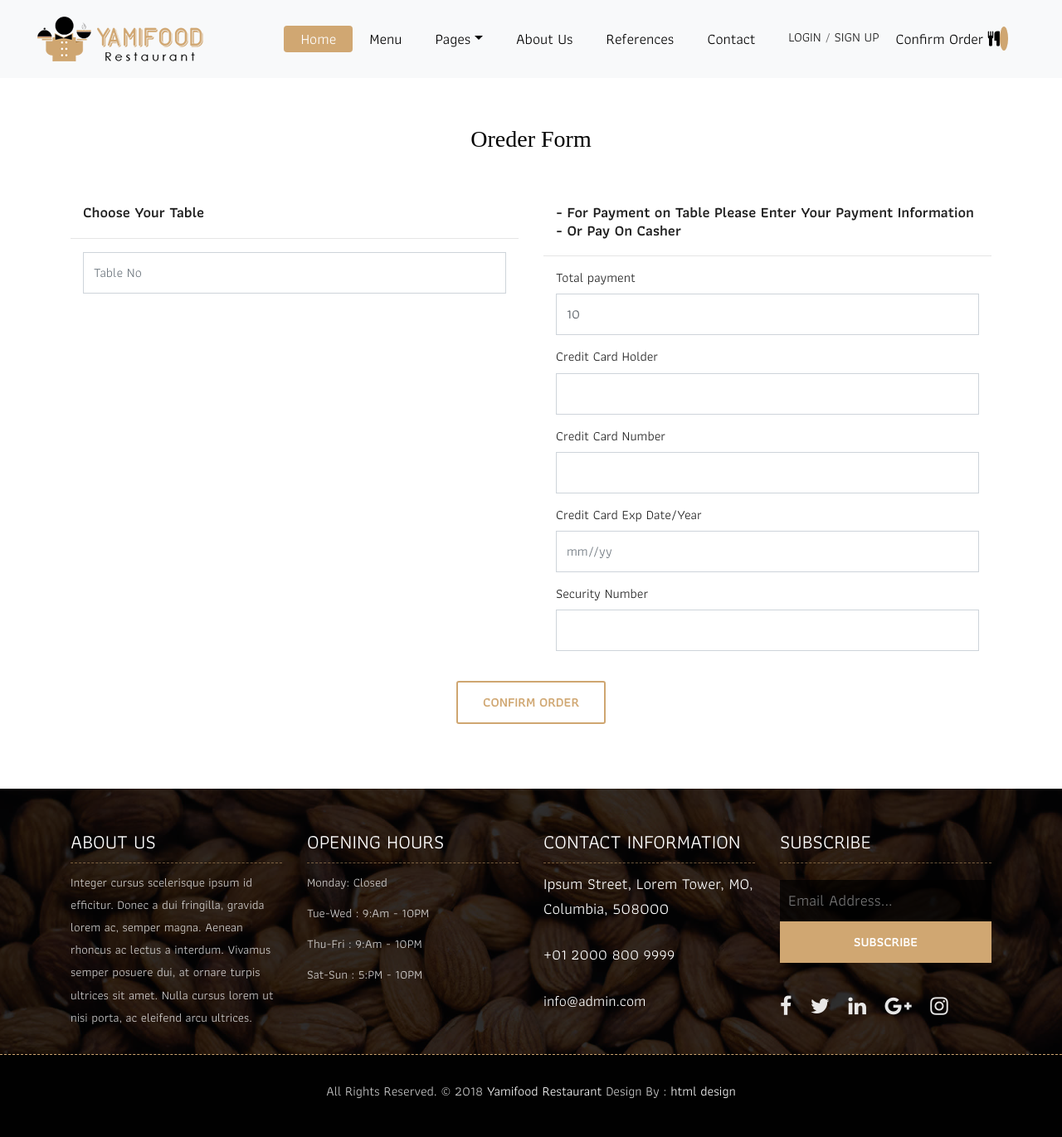
After one commit to MohamadAlkhoja/Python-Django-RestaurantFoodOrder, a Django app: template order/templates/order_form.html in a window 1280 px wide. The commit adds this page. Shown: the whole page at 83% size. Run offline with Django 3.2, Linux system fonts and the light colour scheme; data comes from the database, SQL or seed files in the repository; both versions use the stored data as it was after the commit; tables that the repository leaves empty hold one stand-in row (values such as "Sample post"); the template is opened without the code that fills it: values that come from a table or form of the project are taken from there, most other values are stand-ins (such as "Sample title", 1, 10 or a date in 2020); some libraries are stand-ins or nearby versions; some web fonts are replaced.

Commit message:
Make Order

```diff
--- a/order/templates/checkout_products.html
+++ b/order/templates/checkout_products.html
@@ -54,7 +54,10 @@
                                     </tfoot>
 
                                 </table>
-
+                            <br>
+                                <div class="text-center">
+                                    <a href="/order/orderproduct" class="btn btn-submit">Place Order</a>
+                                </div>
 							</div>
 						</div>
 
--- /dev/null
+++ b/order/templates/order_form.html
@@ -0,0 +1,96 @@
+{% extends "homebase.html" %}
+{% load static %}
+{% block title %} basket {% endblock %}
+{% block keywords %} {{ setting.keywords }} {% endblock %}
+{% block description %} {{ setting.description }} {% endblock %}
+
+{% block head %}
+<link rel='shortcut icon' type='image/x-icon' href='{{ setting.icon.url }}' />
+{% endblock %}
+
+
+{% block content %}
+
+    <br><br><br>
+	<!-- Start Reservation -->
+	<div class="reservation-box">
+		<div class="container">
+			<div class="row">
+				<div class="col-lg-12">
+					<div class="heading-title text-center">
+						<h2>Oreder Form</h2>
+					</div>
+				</div>
+			</div>
+			<div class="row">
+				<div class="col-lg-12 col-sm-12 col-xs-12">
+					<div class="contact-block">
+						<form action="" method="post">
+                            {% csrf_token %}
+							<div class="row">
+								<div class="col-md-6">
+									<h3>Choose Your Table</h3>
+                                    <hr>
+									<div class="col-md-12">
+										<div class="form-group">
+											<input class="datepicker picker__input form-control" name="tableno" type="text" placeholder="Table No" >
+
+										</div>
+									</div>
+								</div>
+								<div class="col-md-6">
+									<h3>- For Payment on Table Please Enter Your Payment Information
+                                    - Or Pay On Casher</h3>
+                                    <hr>
+									<div class="col-md-12">
+                                        <h4>Total payment</h4>
+										<div class="form-group">
+											<input type="text" class="form-control" name="total" value="{{ total }}" >
+										</div>
+									</div>
+									<div class="col-md-12">
+                                        <h4>Credit Card Holder</h4>
+										<div class="form-group">
+											<input type="text" class="form-control" name="holder" >
+
+										</div>
+									</div>
+									<div class="col-md-12">
+                                        <h4>Credit Card Number</h4>
+										<div class="form-group">
+											<input type="text" class="form-control" name="number" >
+
+										</div>
+									</div>
+                                    <div class="col-md-12">
+                                        <h4>Credit Card Exp Date/Year</h4>
+										<div class="form-group">
+											<input type="text" placeholder="mm//yy" class="form-control" name="ecpdate" >
+
+										</div>
+									</div>
+                                    <div class="col-md-12">
+                                        <h4>Security Number</h4>
+										<div class="form-group">
+											<input type="text" class="form-control" name="secnumber" >
+
+										</div>
+									</div>
+								</div>
+								<div class="col-md-12">
+									<div class="submit-button text-center">
+										<button class="btn btn-common" type="submit">Confirm Order</button>
+										<div id="msgSubmit" class="h3 text-center hidden"></div>
+										<div class="clearfix"></div>
+									</div>
+								</div>
+							</div>
+						</form>
+					</div>
+				</div>
+			</div>
+		</div>
+	</div>
+	<!-- End Reservation -->
+
+{% endblock %}
--- a/order/urls.py
+++ b/order/urls.py
@@ -7,6 +7,7 @@ urlpatterns = [
     path('', views.index, name='index'),
     path('addtocart/<int:id>',views.addtocart, name='addtocart'),
     path('deletefromcart/<int:id>',views.deletefromcart, name='deletefromcart'),
+    path('orderproduct/',views.orderproduct, name='orderproduct'),
     # ex: /polls/5/
     #path('<int:question_id>/', views.detail, name='detail'),
 
```
Also changed, not shown: order/admin.py (+24 -1 lines), order/models.py (+52 -0 lines), order/templates/order_confirmed.html (added, +35 -0 lines), order/views.py (+56 -2 lines), db.sqlite3, order/migrations/0002_order_orderproduct.py (added), order/migrations/0003_alter_order_tableno.py (added), order/migrations/0004_alter_order_tableno.py (added), order/migrations/0005_alter_orderproduct_total.py (added), order/migrations/0006_alter_order_total.py (added), order/migrations/0007_auto_20210622_0105.py (added).
